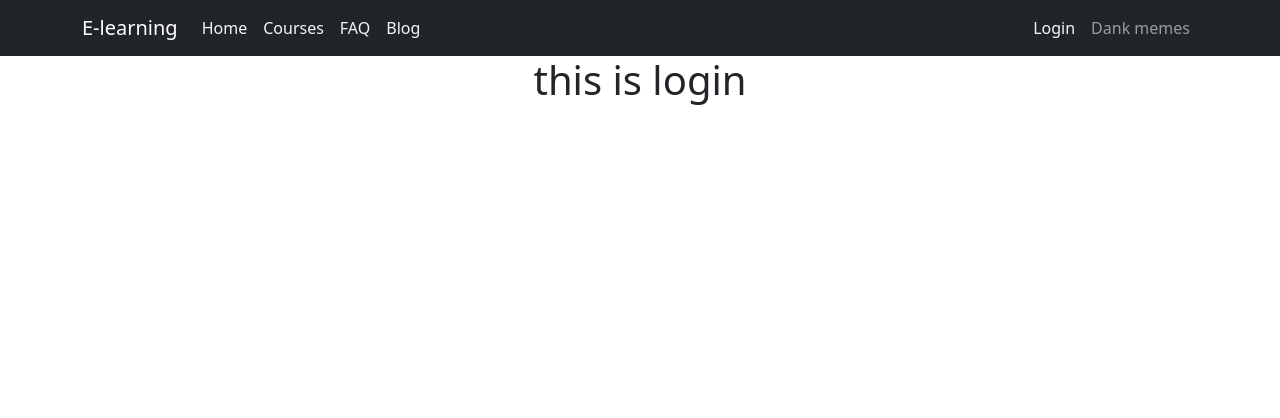
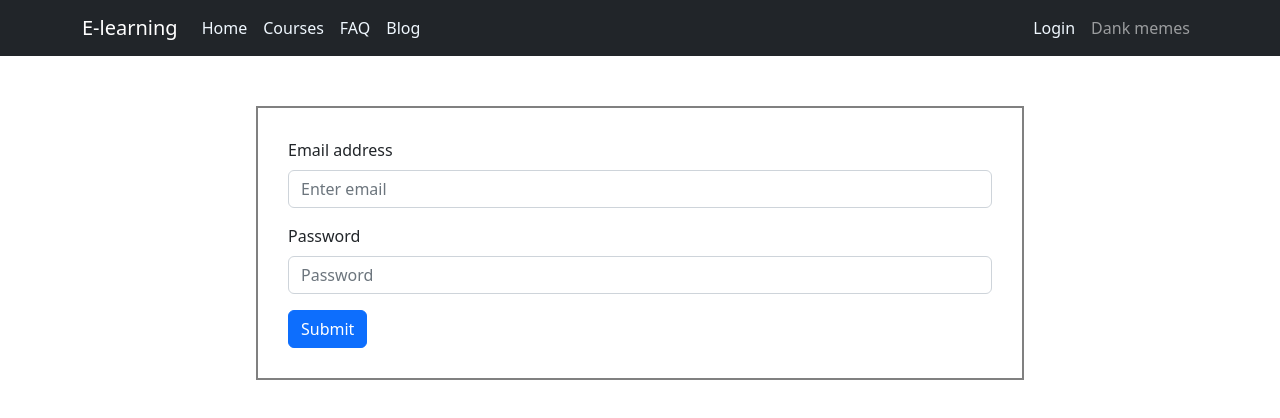
Before and after one commit to nahidpHero/E-learning-client-side, a React (Create React App) app: page /login in a window 1280 px wide. Shown: the top 418 px of the page. Built offline with nearby package versions, Linux system fonts and the light colour scheme.

Commit message:
login form added

```diff
--- a/src/App.css
+++ b/src/App.css
@@ -1,5 +1,5 @@
 .App {
-  text-align: center;
+
 }
 
 .App-logo {
--- /dev/null
+++ b/src/components/Login/Login.css
@@ -0,0 +1,7 @@
+.form-style{
+    width: 60%;
+    margin: 0 auto;
+    margin-top: 50px;
+    padding: 30px;
+    border: 2px solid grey;
+}
--- a/src/components/Login/Login.js
+++ b/src/components/Login/Login.js
@@ -1,11 +1,33 @@
 import React from 'react';
+import './Login.css'
+import Button from 'react-bootstrap/Button';
+import Form from 'react-bootstrap/Form';
 
 const Login = () => {
+   const handleSignin=(event)=>{
+    event.preventDefault()
+    const form=event.target;
+    const email=form.email.value;
+    const password=form.name.value;
+    console.log(email,password)
+   }
+
     return (
-        <div>
-            <h1>this is login</h1>
-
-        </div>
+        <div className='form-style'>
+     <form onSubmit={handleSignin}>
+      <Form.Group className="mb-3">
+        <Form.Label>Email address</Form.Label>
+        <Form.Control name='email' type="email" placeholder="Enter email" />
+      </Form.Group>
+      <Form.Group className="mb-3">
+        <Form.Label>Password</Form.Label>
+        <Form.Control name='password' type="password" placeholder="Password" />
+      </Form.Group>
+      <Button variant="primary" type="submit">
+        Submit
+      </Button>
+    </form>
+    </div>
     );
 };
 
```
